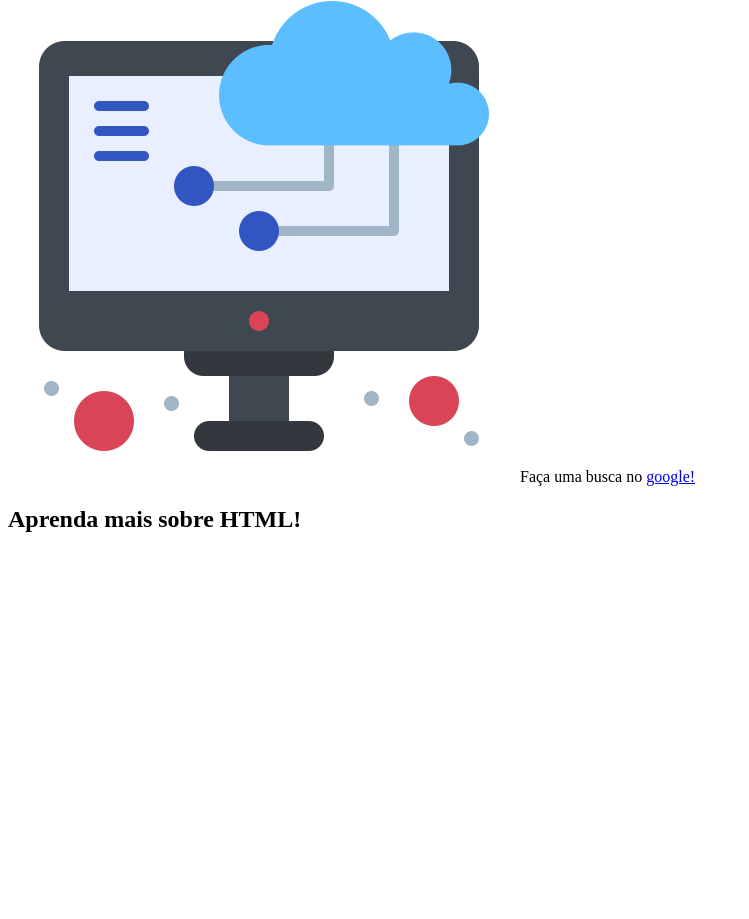
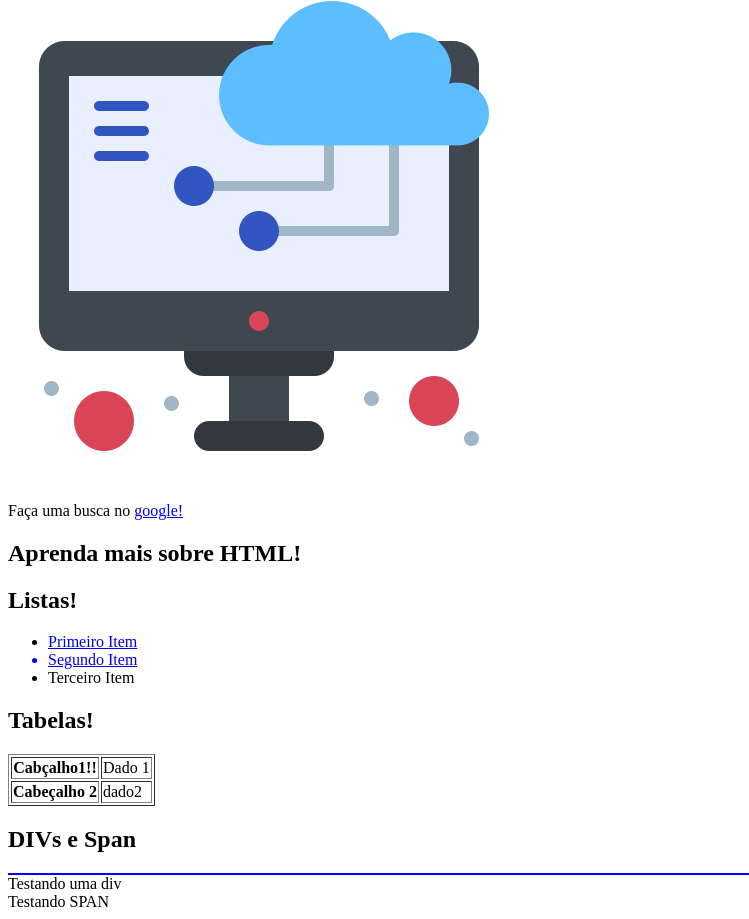
Before and after one commit to Fernanda20070628/Aula-2html, a plain HTML site: page index.html in a window 1280 px wide. Shown: the part 195-1114 px from the top of the page, without its empty margins (0-749 px from the left). Before the commit the page ends 800 px from the top, so only its background shows below. Drawn offline with Linux system fonts and the light colour scheme.

Commit message:
Add files via upload

```diff
--- a/index.html
+++ b/index.html
@@ -9,9 +9,32 @@
     <h1>Aula HTML</h1>
     <p> Segunda aula sobre HTML</p>
     <h2>Adicionando imagens</h2>
-    <img src="Inf.png" alt="Imagen acerca da informática"
+    <img src="Inf.png" alt="Imagen acerca da informática">
     <p>Faça uma busca no <a target=blank href="https://www.google.com.br/?hl=pt-BR">google!</a></p>
     <h2>Aprenda mais sobre HTML!</h2>
-     <a </a>
+
+    <h2> Listas!</h2>
+   <ul> <!-- Começando a lista!-->
+        <li> <a href="#">Primeiro Item</a></li>
+        <a href="#"><li>Segundo Item</li></a>
+        <li>Terceiro Item</li>
+   </ul>
+   <h2>Tabelas!</h2>
+
+   <table border="solid">
+        <tr>
+        <th>Cabçalho1!!</th>
+        <td> Dado 1</td>
+        </tr>
+        <tr>
+        <th>Cabeçalho 2</th>
+        <td>dado2</td>
+        </tr>
+    </table>
+    <h2>DIVs e Span</h2>
+    <a href="#"> <div style="border: 1px solid"> </div> </a>
+        <div style= "border 1px solid">Testando uma div</div>
+        <span> Testando SPAN</span>
+
 </body>
 </html>
```
